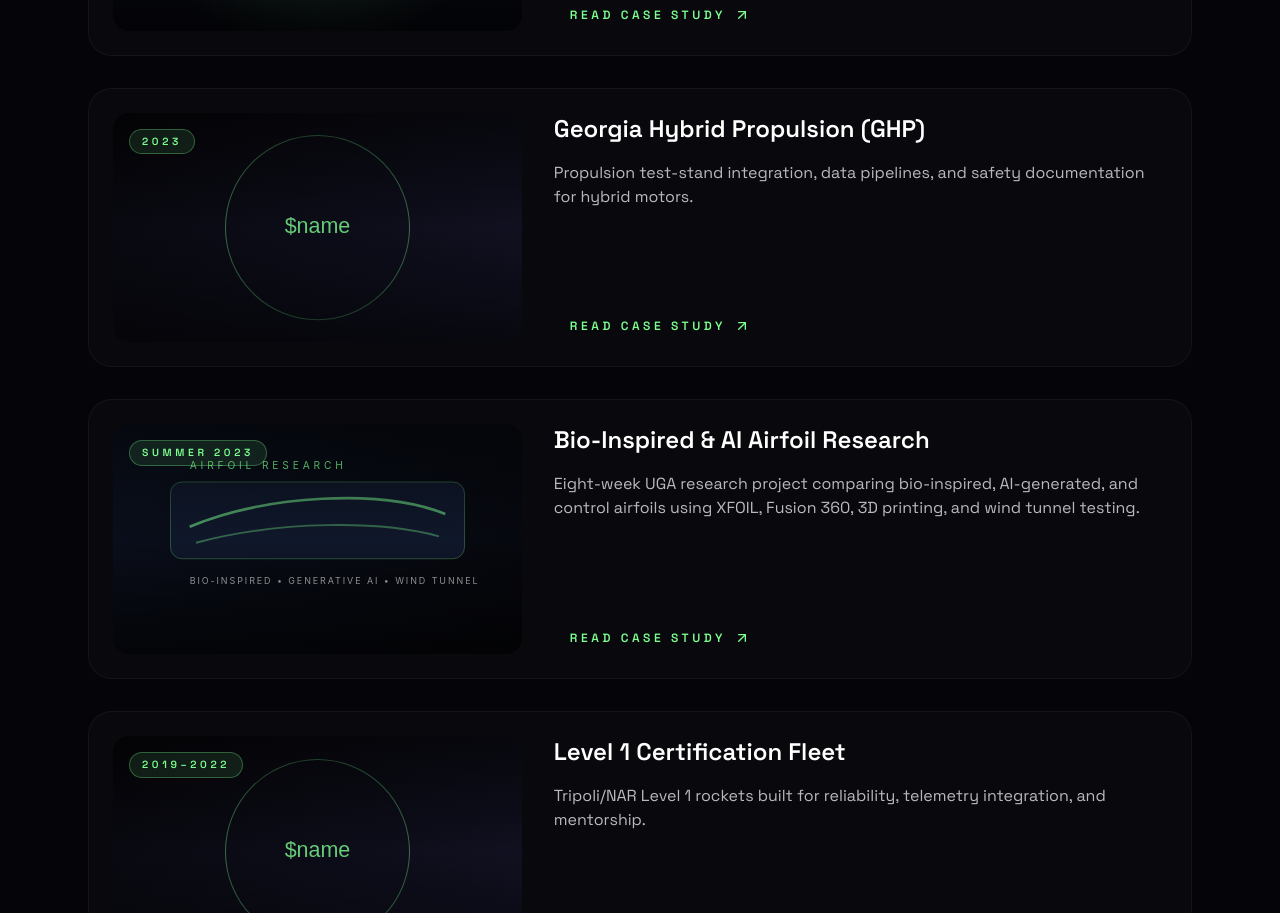
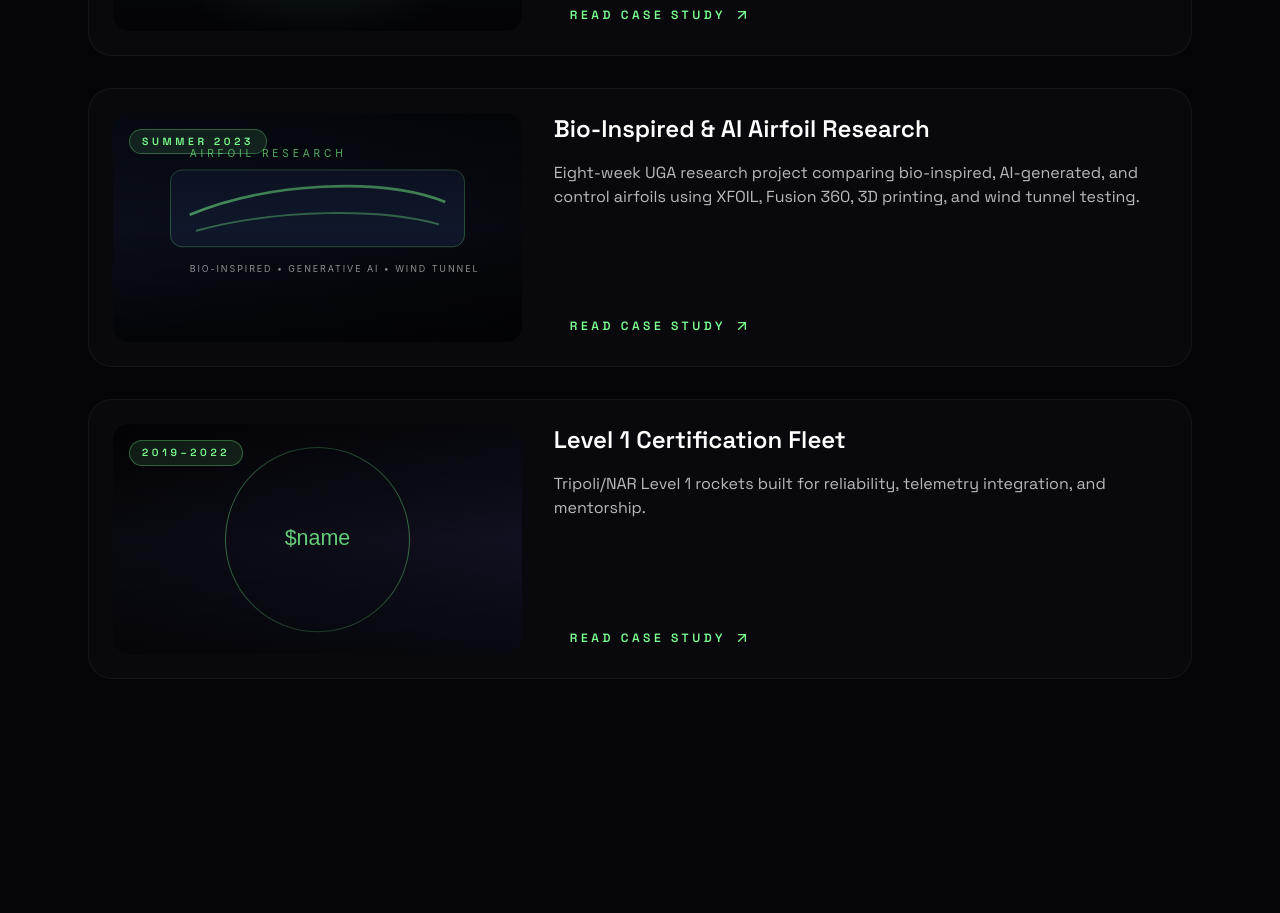
Before and after one commit to saahildoshi/saahildoshi-portfolio, a Next.js app: page /projects in a window 1280 px wide. Shown: the part 1516-2429 px from the top of the page. After the commit the page ends 2339 px from the top, so only its background shows below. Built offline with nearby package versions, Linux system fonts and the light colour scheme.

Commit message:
Update page.tsx

```diff
--- a/src/app/projects/page.tsx
+++ b/src/app/projects/page.tsx
@@ -43,13 +43,6 @@
       'Cadet Captain leading ~30 cadets and 15 senior members through weekly aerospace education, leadership training, and special events at Ben Epps Airport.',
     timeline: 'Ongoing',
     image: '/images/projects/arc.svg',
-  },
-  {
-    title: 'Georgia Hybrid Propulsion (GHP)',
-    href: '/projects/ghp',
-    summary: 'Propulsion test-stand integration, data pipelines, and safety documentation for hybrid motors.',
-    timeline: '2023',
-    image: '/images/project-ghp.svg',
   },
   {
     title: 'Bio-Inspired & AI Airfoil Research',
```
